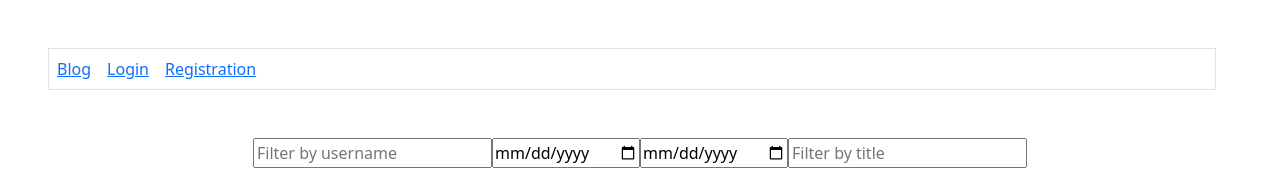
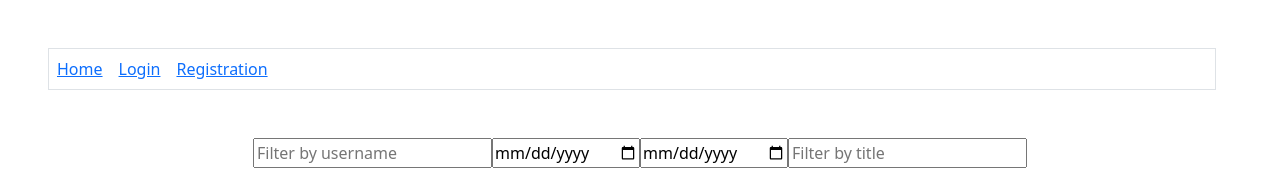
Before and after one commit to iQnas02/react-blog-register-login, a React (Create React App) app: page / in a window 1280 px wide. Shown: the top 170 px of the page. Built offline with nearby package versions, Linux system fonts and the light colour scheme; no server answers.

Commit message:
edited home

```diff
--- a/src/components/Toolbar.js
+++ b/src/components/Toolbar.js
@@ -27,7 +27,7 @@
         <div className="mb-5">
             <div className="p-2 border me-3 d-flex justify-content-between">
                 <div className="d-flex gap-3">
-                    <Link to="/">Blog</Link>
+                    <Link to="/">Home</Link>
 
                     {!logged && <Link to="/login">Login</Link>}
                     {!logged && <Link to="/register">Registration</Link>}
```
